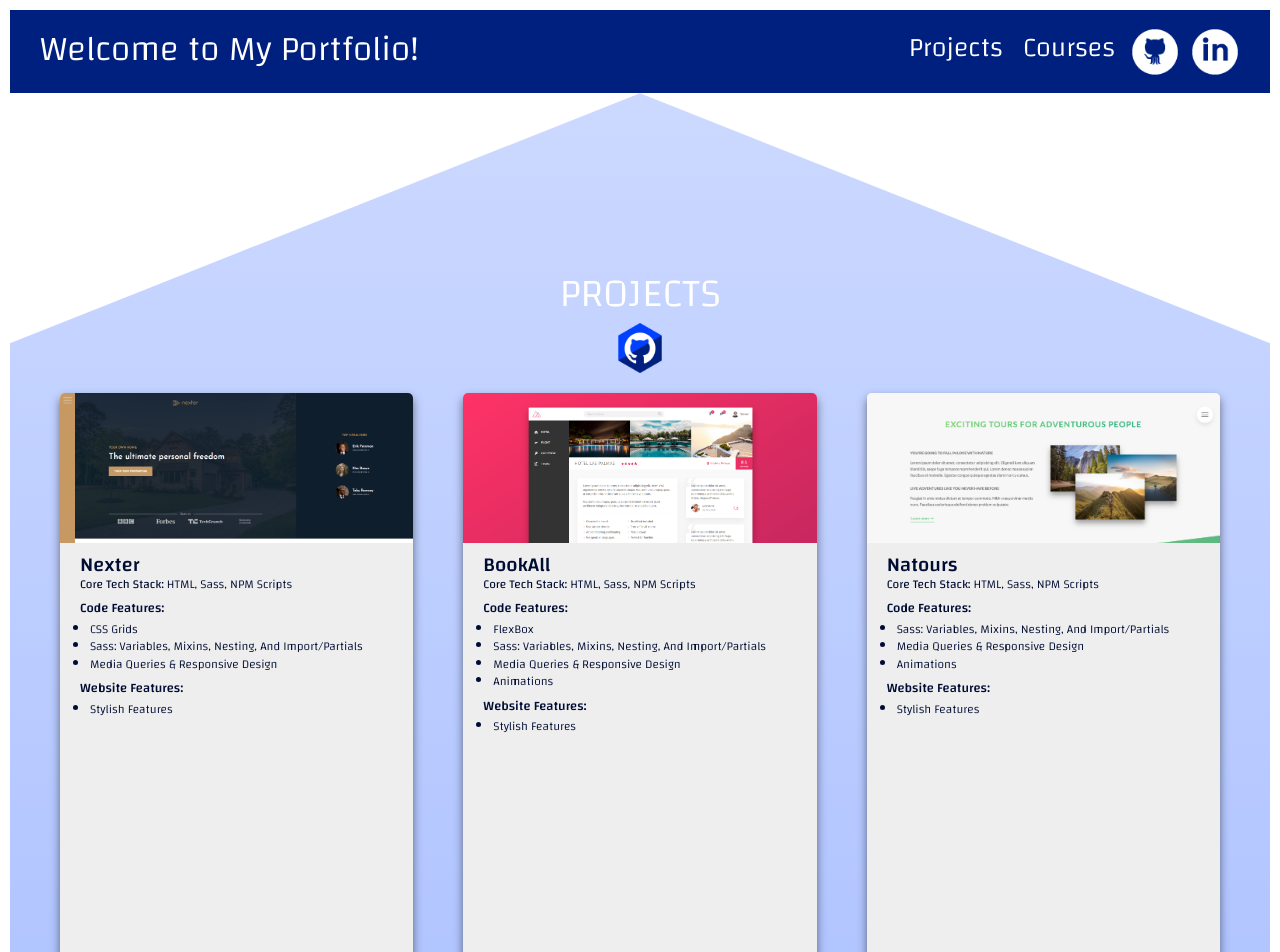
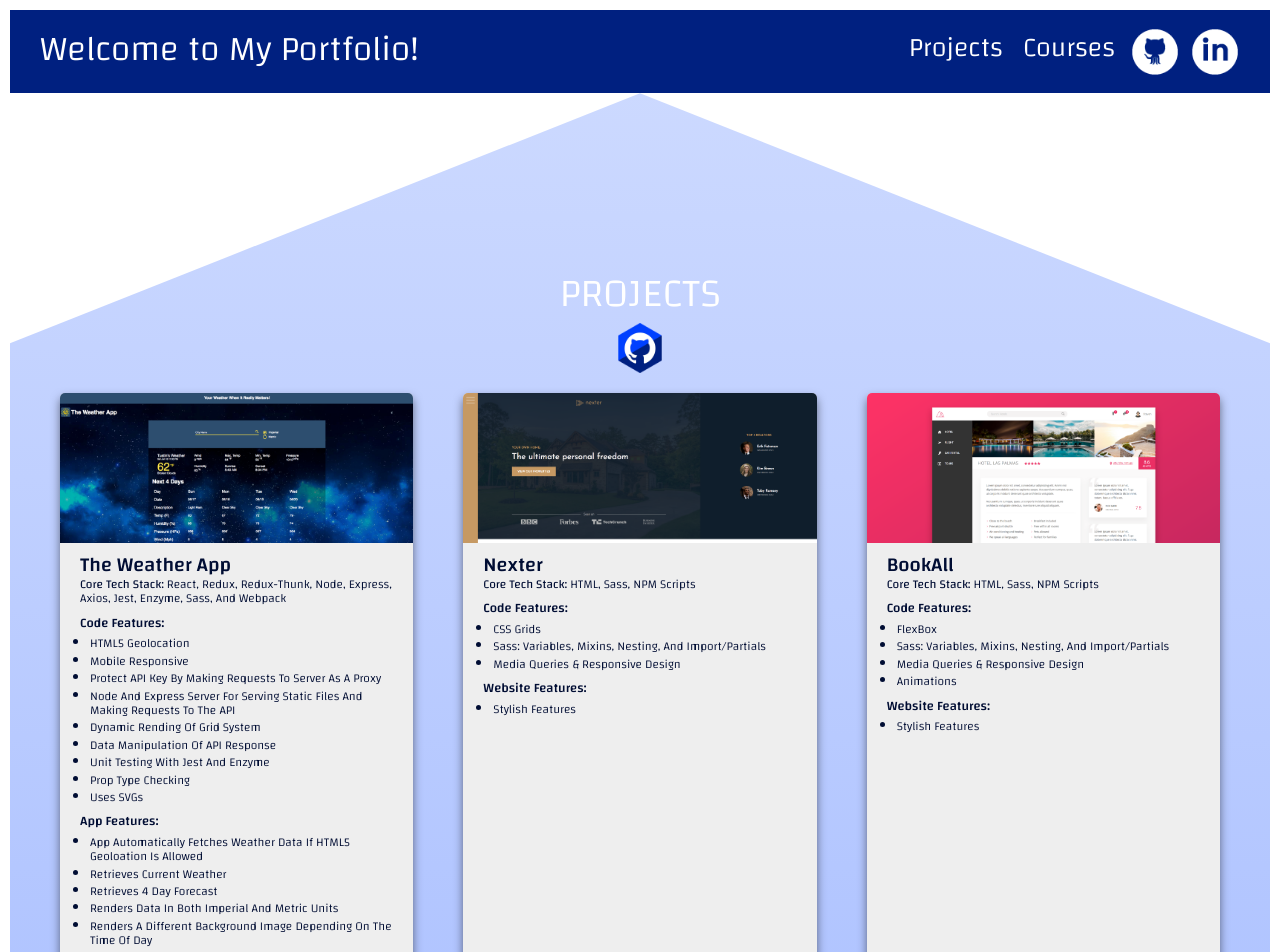
Before and after one commit to StevenAccardo/redo_portfolio, a React app: page /projects in a window 1280 px wide. Shown: the top 952 px of the page. Built offline with nearby package versions, Linux system fonts and the light colour scheme.

Commit message:
Added weatherApp project

```diff
--- a/src/components/landing/skills.js
+++ b/src/components/landing/skills.js
@@ -101,7 +101,7 @@ const Skills = () => {
                   <span className="skills__arrow">&rarr; </span>Very Approachable
                 </li>
                 <li className="skills__subItem">
-                  <span className="skills__arrow">&rarr; </span>Happy to help out others
+                  <span className="skills__arrow">&rarr; </span>Happy to help others
                 </li>
                 <li className="skills__subItem">
                   <span className="skills__arrow">&rarr; </span>Capable of working with various personality types
--- a/src/components/projects/index.js
+++ b/src/components/projects/index.js
@@ -9,6 +9,38 @@ const Projects = () => {
         <img src={gitImg} alt="GitHub Link" className="projects__gitImg" />
       </a>
       <div className="projects__project-list">
+        <a className="projects__link" target="_blank" href="https://salty-temple-54689.herokuapp.com/">
+          <div className="projects__box">
+            <div className="projects__img projects__img--weatherApp" />
+            <div className="projects__text">
+              <h1 className="projects__title">The Weather App</h1>
+              <p className="projects__techStack">
+                <strong>Core Tech Stack: </strong>React, Redux, Redux-Thunk, Node, Express, Axios, Jest, Enzyme, Sass, and Webpack
+              </p>
+              <h5 className="projects__codeFeatures">Code Features:</h5>
+              <ul className="projects__featuresList">
+                <li>HTML5 Geolocation</li>
+                <li>Mobile Responsive</li>
+                <li>Protect API key by making requests to server as a proxy</li>
+                <li>Node and Express Server for Serving Static Files and making Requests to the API</li>
+                <li>Dynamic rending of grid system</li>
+                <li>data manipulation of API response</li>
+                <li>Unit Testing with Jest and Enzyme</li>
+                <li>Prop Type Checking</li>
+                <li>Uses SVGs</li>
+              </ul>
+              <h5 className="projects__appFeatures">App Features:</h5>
+              <ul className="projects__featuresList">
+                <li>App automatically fetches weather data if HTML5 Geoloation is allowed</li>
+                <li>Retrieves current weather</li>
+                <li>Retrieves 4 day forecast</li>
+                <li>Renders data in both imperial and metric units</li>
+                <li>Renders a different background image depending on the time of day</li>
+              </ul>
+            </div>
+          </div>
+        </a>
+
         <a className="projects__link" target="_blank" href="http://www.majestic-nest.surge.sh/">
           <div className="projects__box">
             <div className="projects__img projects__img--nexter" />
@@ -30,6 +62,7 @@ const Projects = () => {
             </div>
           </div>
         </a>
+
         <a className="projects__link" target="_blank" href="http://www.reflective-name.surge.sh/">
           <div className="projects__box">
             <div className="projects__img projects__img--bookall" />
--- a/styles/components/projects/_index.scss
+++ b/styles/components/projects/_index.scss
@@ -92,6 +92,10 @@
       height: 15rem;
     }
 
+    &--weatherApp {
+      background-image: url('../assets/images/weatherAppSS.png');
+    }
+
     &--nexter {
       background-image: url('../assets/images/nexterSS.png');
     }
```
Also changed, not shown: assets/images/weatherAppSS.png (added).
